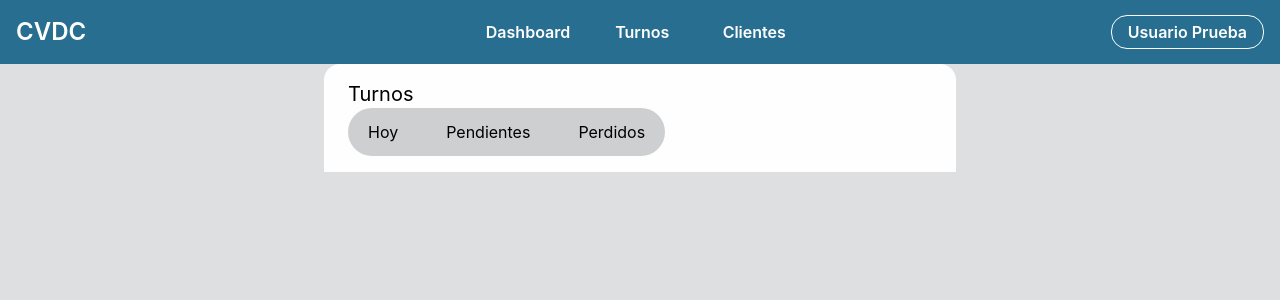
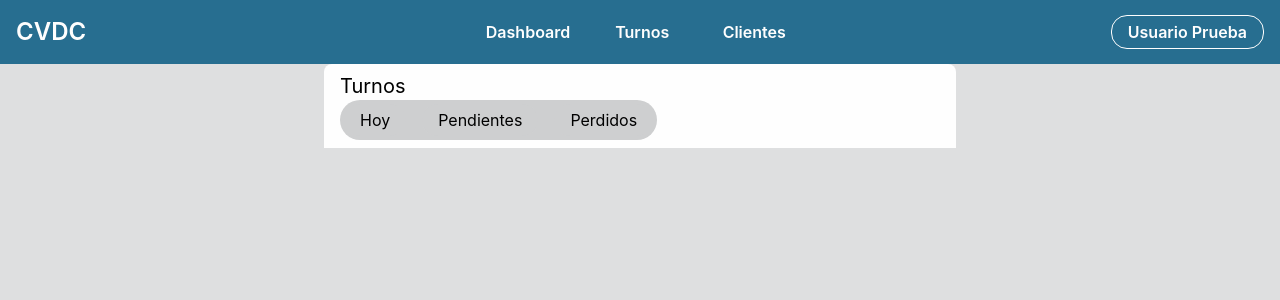
Before and after one commit to DianHuiza/VeterinaryManagement, a React (Vite) app in the folder apps/vm-front/: page /appointments in a window 1280 px wide. Shown: the top 300 px of the page. Built offline with nearby package versions, Linux system fonts and the light colour scheme.

Commit message:
feat(vm-front): create appointment navbar

```diff
--- a/apps/vm-front/src/pages/appointments/components/AppointmentNavBar.tsx
+++ b/apps/vm-front/src/pages/appointments/components/AppointmentNavBar.tsx
@@ -3,7 +3,7 @@ import { AppointmentNavLink } from './AppointmentNavLink';
 export const AppointmentsNavBar: React.FC = () => {
 
   return (
-    <div className='bg-light rounded-t-2xl px-6 py-4'>
+    <div className='bg-light rounded-t-lg px-4 py-2 sticky top-0'>
       <h2 className='text-xl'>Turnos</h2>
       <div>
         <nav className='flex justify-between gap-4 bg-secondary rounded-3xl w-min p-1'>
--- a/apps/vm-front/src/pages/appointments/components/AppointmentNavLink.tsx
+++ b/apps/vm-front/src/pages/appointments/components/AppointmentNavLink.tsx
@@ -5,7 +5,7 @@ export const AppointmentNavLink: React.FC<NavLinkProps> = ({ children, ...props
     <NavLink
       {...props}
       style={({ isActive }) => ({ backgroundColor: isActive ? '#fefefe' : '#cecfd0' })}
-      className='px-4 py-2 rounded-3xl'
+      className='px-4 py-1 rounded-3xl'
     >
       {children}
     </NavLink>
```
